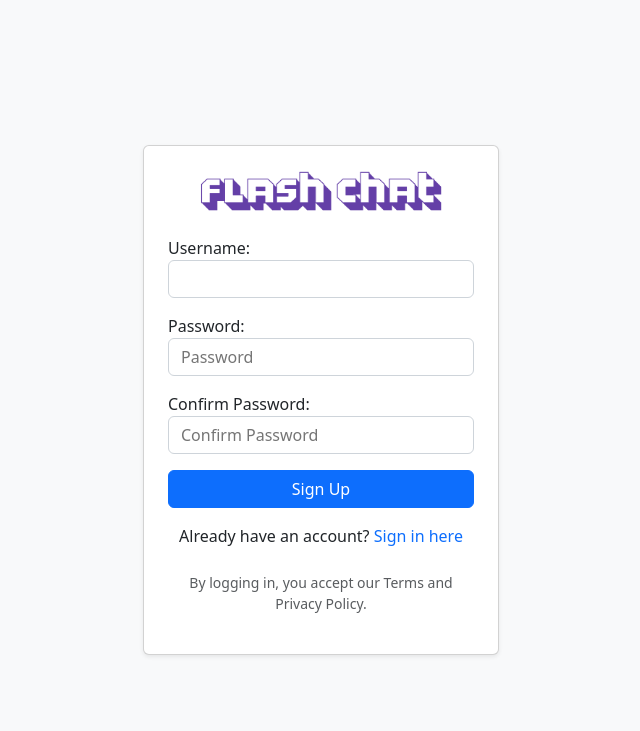
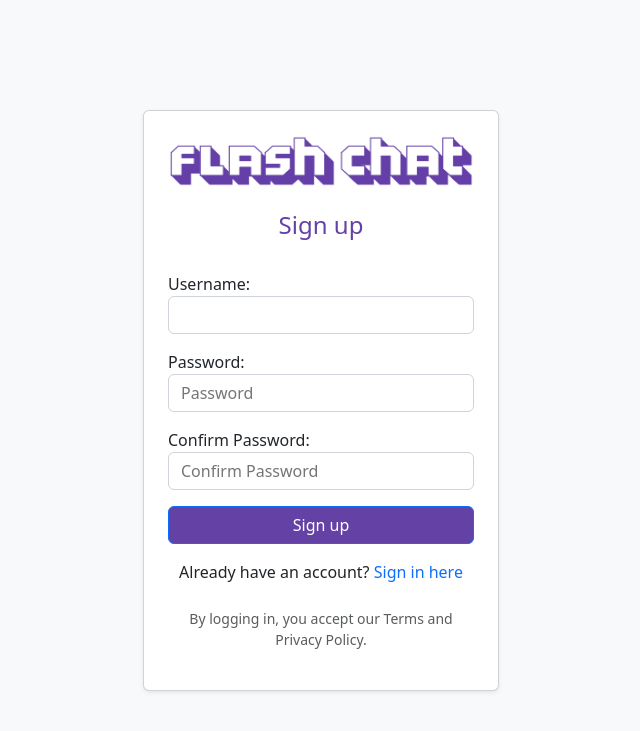
Before and after one commit to icarpio/flashchat, a Django app: page /accounts/register/ in a window 1280 px wide. Shown: the top 731 px of the page, without its empty margins (319-959 px from the left). Run offline with Django 5.2, Linux system fonts and the light colour scheme; parts of the project's set-up code (start-up, migrations or seed data) failed here and were passed over.

Commit message:
Update style

```diff
--- a/accounts/templates/accounts/register.html
+++ b/accounts/templates/accounts/register.html
@@ -54,7 +54,11 @@
                 <div class="card shadow-sm">
                     <div class="card-body p-4">
                         <div class="text-center">
-                            <img src="{% static 'logo.png' %}" alt="Logo" style="width: 80%;">
+                            <img src="{% static 'logo.png' %}" alt="Logo" style="width: 100%;">
+                        </div>
+                        <br>
+                        <div class="text-center">
+                            <h4 style="color: #6441A5;">Sign up</h4> <!-- Cambia #3498db por el color que quieras -->
                         </div>
                         <br>
                         <form method="post" id="registrationForm">
@@ -77,7 +81,9 @@
                                 <div class="text-danger small">{{ form.password2.errors }}</div>
                             </div>
 
-                            <button type="submit" class="btn btn-primary w-100 mb-3">Sign Up</button>
+                             <button type="submit" class="btn btn-primary w-100 mb-3" style="background-color: #6441A5; color: white;">
+                                Sign up
+                            </button>
                         </form>
 
                         <div class="text-center">
--- a/chat/templates/chat/index.html
+++ b/chat/templates/chat/index.html
@@ -28,16 +28,16 @@
             </div>
         </div>
         <br>
-        <h1 class="text-center">Chat Rooms</h1>
+        <h1 class="text-center" style="color: #6441A5;">Chat Rooms</h1>
         <br>
         <!-- Mostrar el nombre de usuario autenticado -->
         <div class="text-center">
-            <p>Logged in as: <strong id="username-display">{{ username }}</strong></p>
+            <p style="color: #6441A5;">Logged in as: <strong id="username-display">{{ username }}</strong></p>
         </div>
         <br>
         <!-- Botón para mostrar las salas -->
         <div class="text-center mt-3">
-            <button id="show-rooms" class="btn btn-primary">Show Rooms</button>
+            <button id="show-rooms" class="btn btn-primary" style="background-color: #6441A5; color: white;">Show Rooms</button>
         </div>
 
        <!-- Botones para las salas (inicialmente ocultos) -->
--- a/chat/templates/chat/room.html
+++ b/chat/templates/chat/room.html
@@ -32,7 +32,7 @@
 <body class="bg-light">
 
     <div class="container mt-5">
-        <h1 class="text-center mb-4">Chat Room: <span id="room-name" class="text-primary"></span></h1>
+        <h1 class="text-center mb-4" style="color: #6441A5;">Room: <span id="room-name" class="text-primary"></span></h1>
         <div id="chat-log" class="chat-log bg-white"></div>
         <div class="input-group mb-3">
             <input id="chat-message-input" type="text" class="form-control" placeholder="Escribe tu mensaje..." aria-label="Escribe tu mensaje..." aria-describedby="send-button">
--- a/chatrealtime/settings.py
+++ b/chatrealtime/settings.py
@@ -1,15 +1,18 @@
 from pathlib import Path
 import os
 from dotenv import load_dotenv
+
 
 load_dotenv()
 
 BASE_DIR = Path(__file__).resolve().parent.parent
 
+
 SECRET_KEY = os.getenv('SECRET_KEY')
 ALLOWED_HOSTS = os.getenv('ALLOWED_HOSTS').split(',')
 REDIS_URL = os.environ.get('REDIS_URL')
 CSRF_TRUSTED_ORIGINS = os.getenv('CSRF_TRUSTED_ORIGINS')
+
 
 DEBUG = False
 
```
Also changed, not shown: accounts/templates/accounts/login.html (+7 -2 lines).
